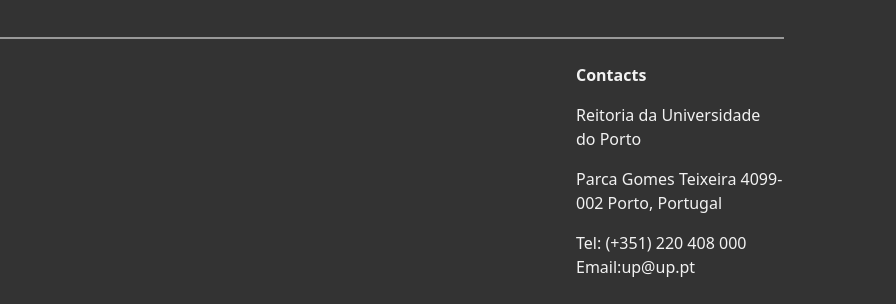
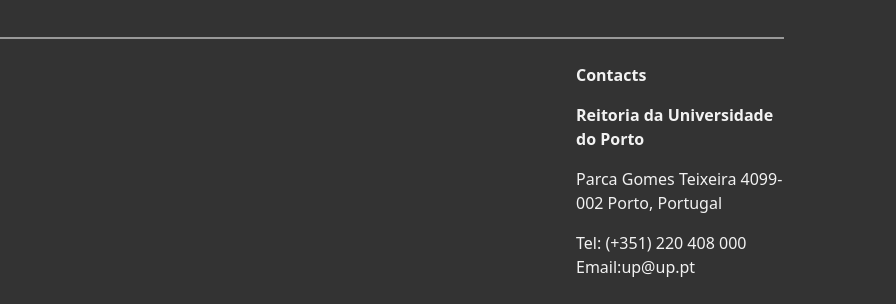
Before and after one commit to beylar/beylaGate2, a website: page index.html in a window 1280 px wide. Shown: the part 5004-5308 px from the top of the page, 384-1280 px from the left. Drawn offline with Linux system fonts and the light colour scheme.

Commit message:
Utilities Updated

```diff
--- a/index.html
+++ b/index.html
@@ -510,7 +510,7 @@
                         </div>
                         <div class="flex flex-col lg:gap-4 w-52  gap-2 mt-4 lg:mt-0 ">
                             <p class="font-semibold ">Contacts</p>
-                            <p>Reitoria da Universidade do Porto</p>
+                            <p class="font-semibold font-fourth">Reitoria da Universidade do Porto</p>
                             <p>Parca Gomes Teixeira 4099-002 Porto, Portugal</p>
                             <p>Tel: (+351) 220 408 000 Email:up@up.pt</p>
 
```
Also changed, not shown: README.md.
